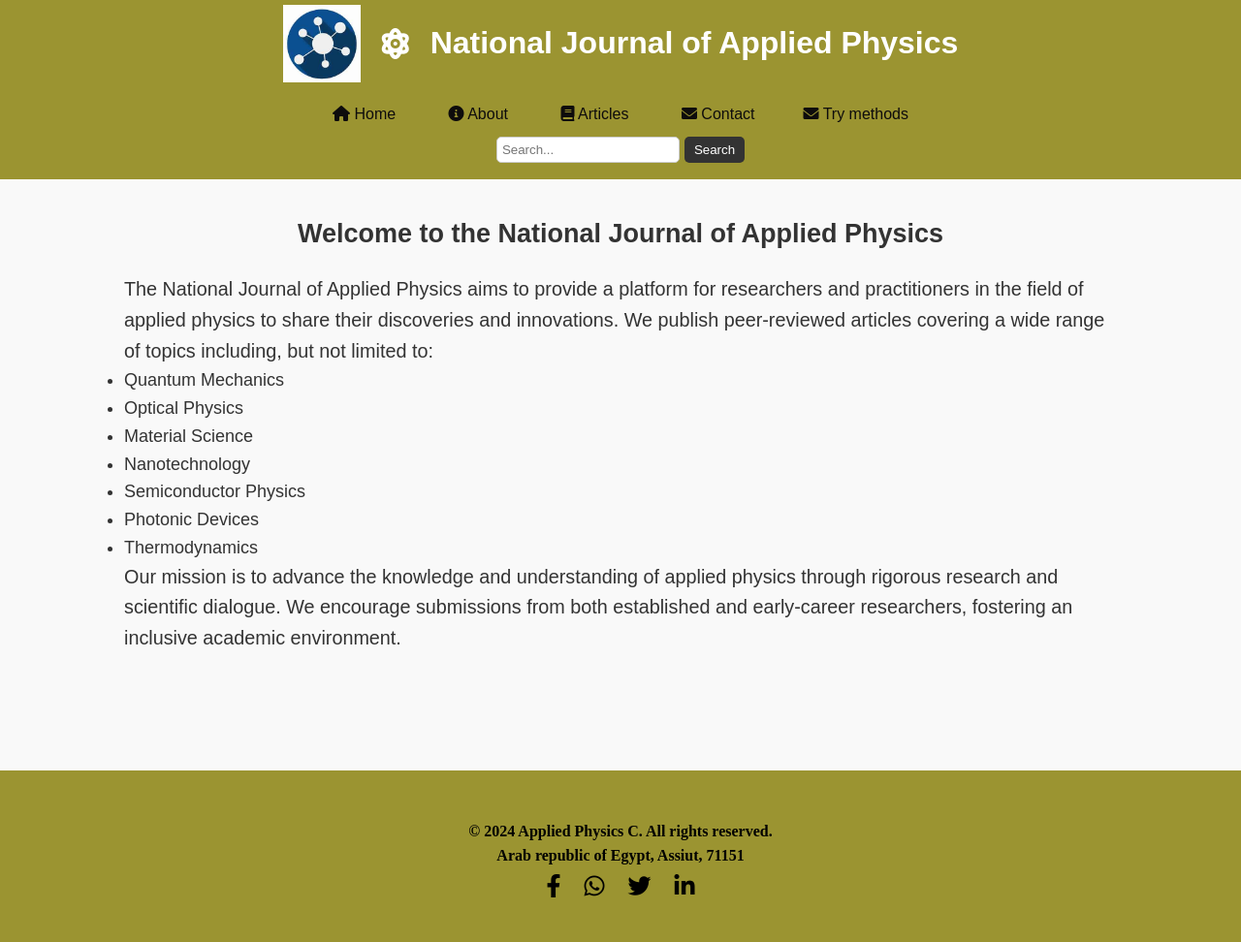
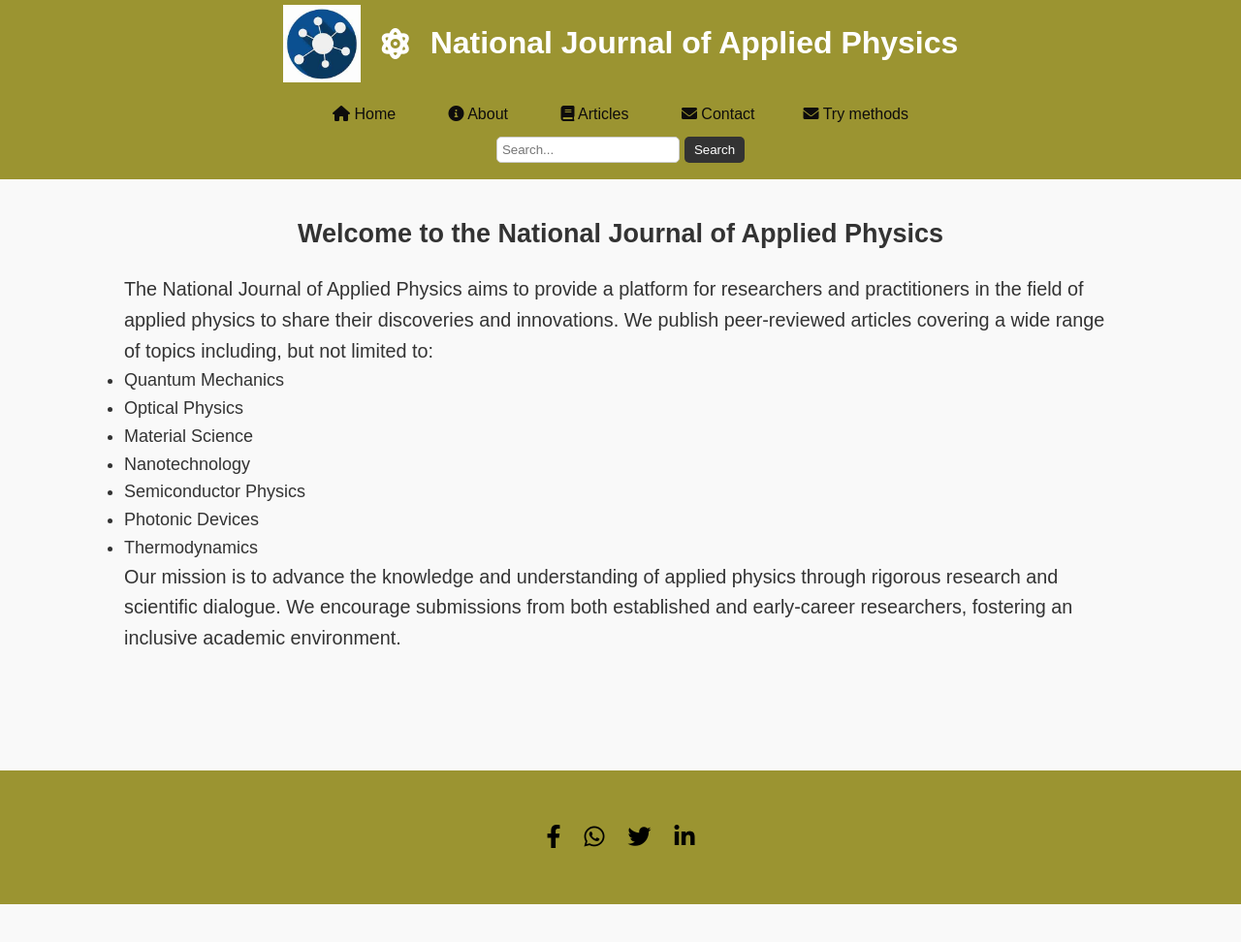
Before and after one commit to zain00111/My-journal-cite, a plain HTML site: page index.html in a window 1280 px wide. Shown: the whole page at 97% size. After the commit the page ends 933 px from the top, so only its background shows below. Drawn offline with Linux system fonts and the light colour scheme.

Commit message:
Update index.html

```diff
--- a/index.html
+++ b/index.html
@@ -106,8 +106,6 @@
 
     <footer>
         <div class="container">
-            <p>&copy; 2024 Applied Physics C. All rights reserved.</p>
-            <p> Arab republic of Egypt, Assiut, 71151 </p>
             <div class="social-links">
                 <a href="https://www.facebook.com" target="_blank" aria-label="Facebook"><i
                         class="fab fa-facebook-f"></i></a>
```
